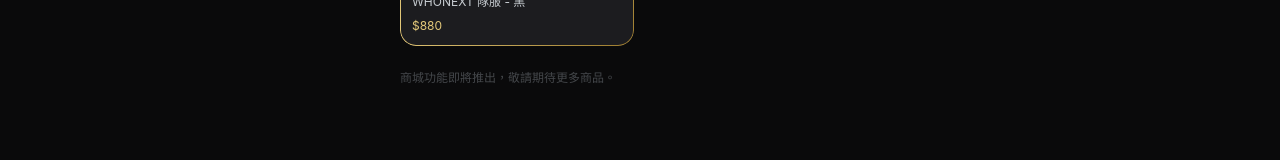
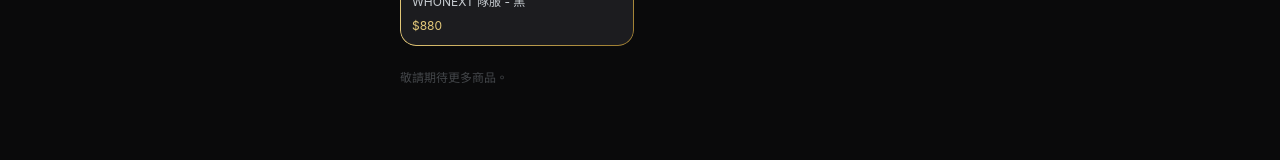
Before and after one commit to nnilbig/universe, a Nuxt app: page /shop in a window 1280 px wide. Shown: the part 365-525 px from the top of the page. Built offline with nearby package versions, Linux system fonts and the light colour scheme.

Commit message:
Shorten shop page footer copy

```diff
--- a/pages/shop/index.vue
+++ b/pages/shop/index.vue
@@ -20,6 +20,6 @@
         <p class="text-xs text-gold-light">${{ product.price.toLocaleString() }}</p>
       </div>
     </div>
-    <p class="text-xs text-titanium/40">商城功能即將推出，敬請期待更多商品。</p>
+    <p class="text-xs text-titanium/40">敬請期待更多商品。</p>
   </div>
 </template>
```
